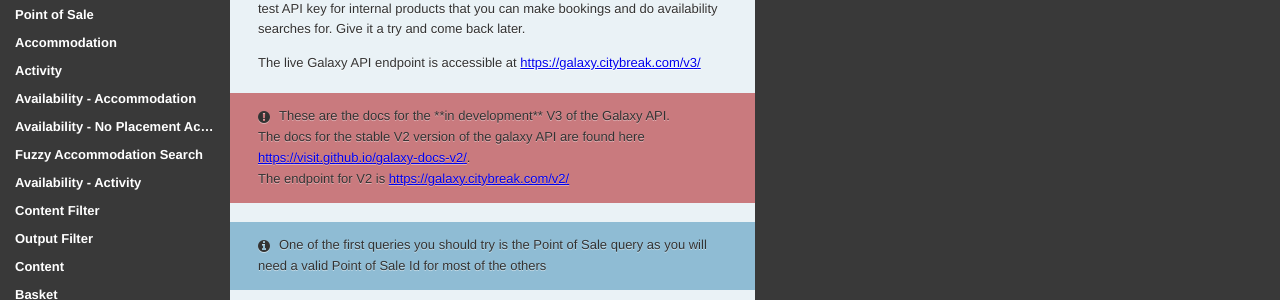
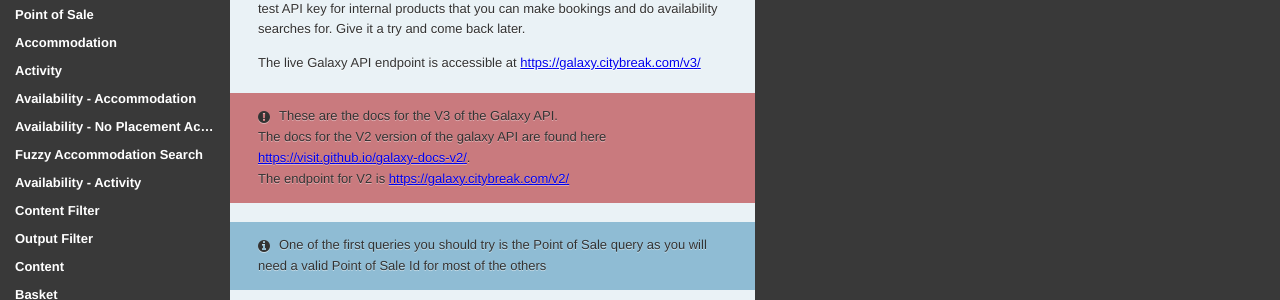
Before and after one commit to visit/galaxy-docs, a Jekyll site: the page built from index.md, in a window 1280 px wide and 900 px high. Shown: the part 259-559 px from the top of the window. Built offline with Jekyll 4.4.1, drawn with Linux system fonts in a browser that asks for light colours; our own code applies the rules of GitHub Pages for plain Markdown files.

Commit message:
Update intro.md

```diff
--- a/_includes/intro.md
+++ b/_includes/intro.md
@@ -8,8 +8,8 @@ This documentation is too long? You can check out the Swagger UI <a href="https:
 
 The live Galaxy API endpoint is accessible at <a href="https://galaxy.citybreak.com/v3/">https://galaxy.citybreak.com/v3/</a>
 
-<aside class="warning">These are the docs for the **in development** V3 of the Galaxy API.<br/>
-The docs for the stable V2 version of the galaxy API are found here <a href="https://visit.github.io/galaxy-docs-v2/">https://visit.github.io/galaxy-docs-v2/</a>.<br/>
+<aside class="warning">These are the docs for the V3 of the Galaxy API.<br/>
+The docs for the V2 version of the galaxy API are found here <a href="https://visit.github.io/galaxy-docs-v2/">https://visit.github.io/galaxy-docs-v2/</a>.<br/>
 The endpoint for V2 is <a href="https://galaxy.citybreak.com/v2/">https://galaxy.citybreak.com/v2/</a></aside>
 
 <aside class="notice">One of the first queries you should try is the Point of Sale query as you will need a valid Point of Sale Id for most of the others</aside>
```
